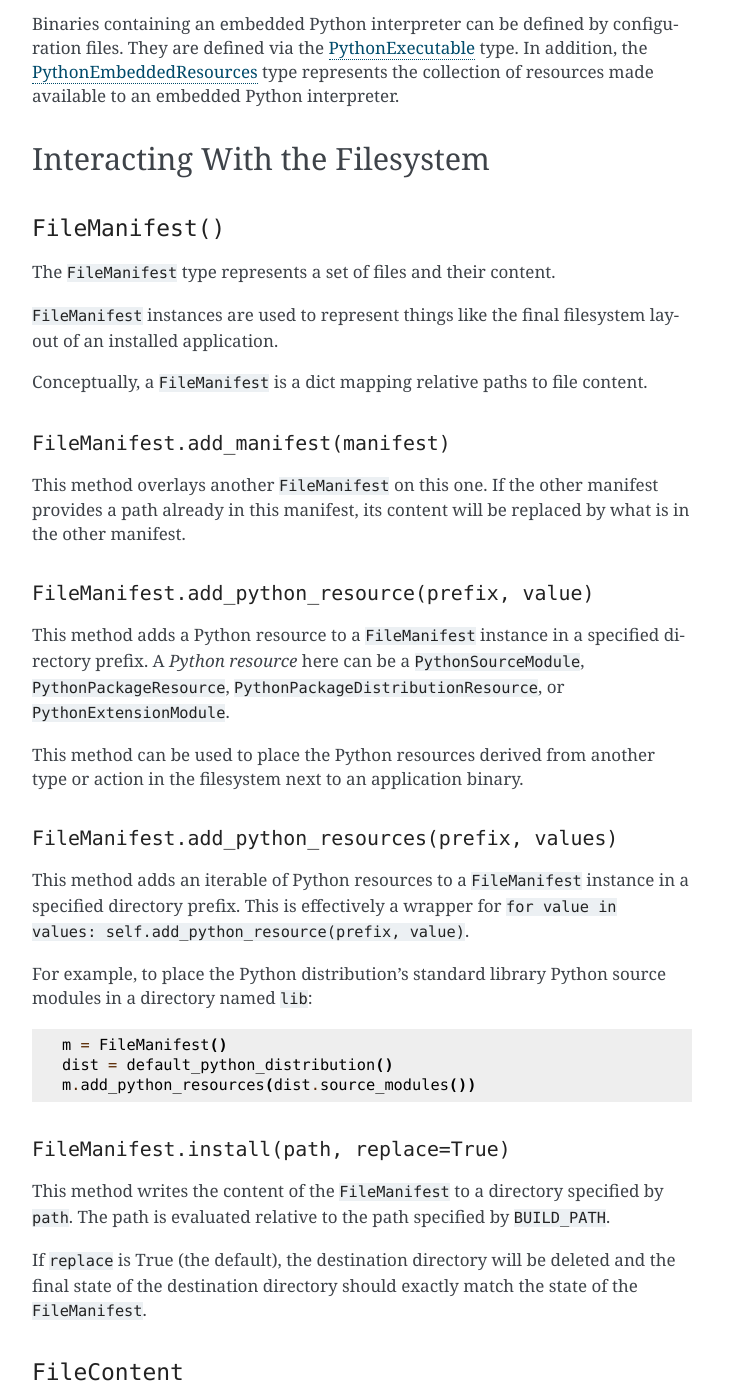
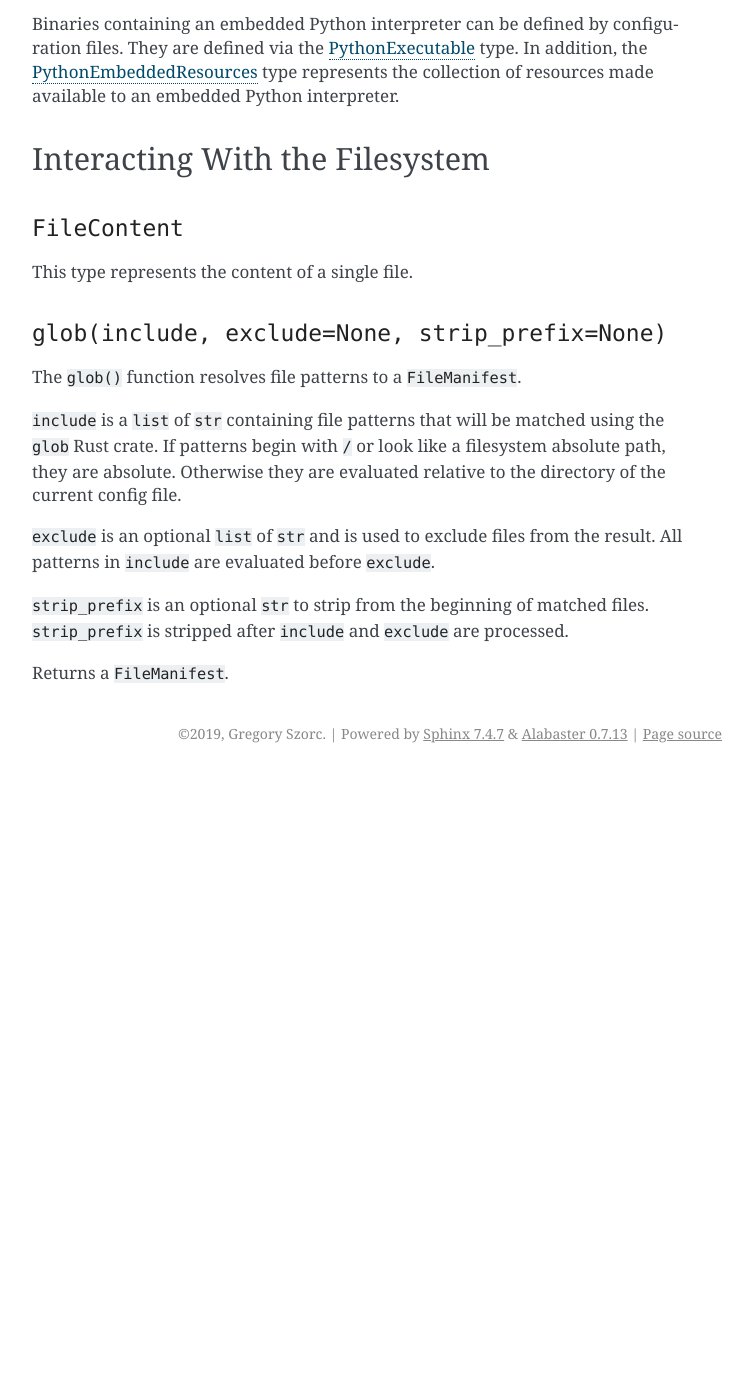
Before and after one commit to indygreg/PyOxidizer, a Sphinx documentation site: the page built from docs/config_api.rst, in a window 1280 px wide and 1400 px high, scrolled down 1753 px. Shown: the whole window, without its empty margins (388-1140 px from the left). Built offline with Sphinx 7.4.7, drawn with Linux system fonts in a browser that asks for light colours; the version number is read from the project's files by our own code; after the commit the page ends 2526 px from its top, so only the background shows below that; some of the changed text lies outside the part shown.

Commit message:
docs: extract FileManifest to own doc

```diff
--- a/docs/config.rst
+++ b/docs/config.rst
@@ -18,6 +18,7 @@ language and the syntax should be familiar to any Python programmer.
    config_globals
    config_global_state
    config_target_management
+   config_type_file_manifest
    config_type_python_distribution
    config_type_python_embedded_resources
    config_type_python_executable
--- a/docs/config_api.rst
+++ b/docs/config_api.rst
@@ -95,64 +95,6 @@ the collection of resources made available to an embedded Python interpreter.
 Interacting With the Filesystem
 ===============================
 
-.. _config_type_file_manifest:
-
-``FileManifest()``
-------------------
-
-The ``FileManifest`` type represents a set of files and their content.
-
-``FileManifest`` instances are used to represent things like the final
-filesystem layout of an installed application.
-
-Conceptually, a ``FileManifest`` is a dict mapping relative paths to
-file content.
-
-.. _config_type_file_manifest_add_manifest:
-
-``FileManifest.add_manifest(manifest)``
-^^^^^^^^^^^^^^^^^^^^^^^^^^^^^^^^^^^^^^^
-
-This method overlays another ``FileManifest`` on this one. If the other
-manifest provides a path already in this manifest, its content will be
-replaced by what is in the other manifest.
-
-``FileManifest.add_python_resource(prefix, value)``
-^^^^^^^^^^^^^^^^^^^^^^^^^^^^^^^^^^^^^^^^^^^^^^^^^^^
-
-This method adds a Python resource to a ``FileManifest`` instance in
-a specified directory prefix. A *Python resource* here can be a
-``PythonSourceModule``, ``PythonPackageResource``,
-``PythonPackageDistributionResource``,  or ``PythonExtensionModule``.
-
-This method can be used to place the Python resources derived from another
-type or action in the filesystem next to an application binary.
-
-``FileManifest.add_python_resources(prefix, values)``
-^^^^^^^^^^^^^^^^^^^^^^^^^^^^^^^^^^^^^^^^^^^^^^^^^^^^^
-
-This method adds an iterable of Python resources to a ``FileManifest``
-instance in a specified directory prefix. This is effectively a wrapper
-for ``for value in values: self.add_python_resource(prefix, value)``.
-
-For example, to place the Python distribution's standard library Python
-source modules in a directory named ``lib``::
-
-   m = FileManifest()
-   dist = default_python_distribution()
-   m.add_python_resources(dist.source_modules())
-
-``FileManifest.install(path, replace=True)``
-^^^^^^^^^^^^^^^^^^^^^^^^^^^^^^^^^^^^^^^^^^^^^^
-
-This method writes the content of the ``FileManifest`` to a directory
-specified by ``path``. The path is evaluated relative to the path
-specified by ``BUILD_PATH``.
-
-If ``replace`` is True (the default), the destination directory will
-be deleted and the final state of the destination directory should
-exactly match the state of the ``FileManifest``.
-
 .. _config_type_file_content:
 
 ``FileContent``
--- a/docs/config_globals.rst
+++ b/docs/config_globals.rst
@@ -21,7 +21,7 @@ PyOxidizer's Starlark dialect defines the following custom types:
 :any:`FileContent <config_type_file_content>`
    Represents the content of a file on the filesystem.
 
-:any:`FileManifest <config_type_file_manifest>`
+:ref:`config_type_file_manifest`
    Represents a mapping of filenames to file content.
 
 :ref:`config_type_python_distribution`
--- a/docs/packaging_config_file.rst
+++ b/docs/packaging_config_file.rst
@@ -183,7 +183,7 @@ next to your built executable defined by the ``PythonExecutable`` type.
 The :ref:`glob() <config_glob>` function can be used to discover existing
 files on the filesystem and turn them into a ``FileManifest``. You can then
 return this ``FileManifest`` directory or overlay it onto another
-instance using :ref:`config_type_file_manifest_add_manifest`. Here's an
+instance using :ref:`config_file_manifest_add_manifest`. Here's an
 example:
 
 .. code-block:: python
```
Also changed, not shown: docs/config_type_file_manifest.rst (added, +66 -0 lines).
